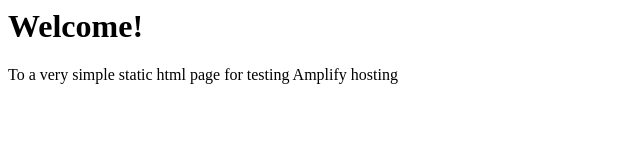
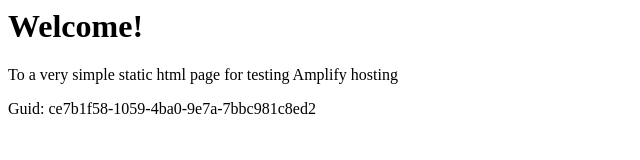
Before and after one commit to aws-aemilia-iad/Github-PR-Commit-Integration-Test-DoNotTouch-Gith-OKSLNVO2-v1-preprod-us-east-1, a website: page src/index.html in a window 1280 px wide. Shown: the whole page, without its empty margins (0-640 px from the left). Drawn offline with Linux system fonts and the light colour scheme.

Commit message:
commit from integ tests

```diff
--- a/src/index.html
+++ b/src/index.html
@@ -1,3 +1,5 @@
+
+
 <html lang="en">
 
 <head>
@@ -10,6 +12,6 @@
 <body>
     <h1>Welcome!</h1>
     <p>To a very simple static html page for testing Amplify hosting</p>
-</body>
+    <p>Guid: ce7b1f58-1059-4ba0-9e7a-7bbc981c8ed2</p></body>
 
 </html>
```
